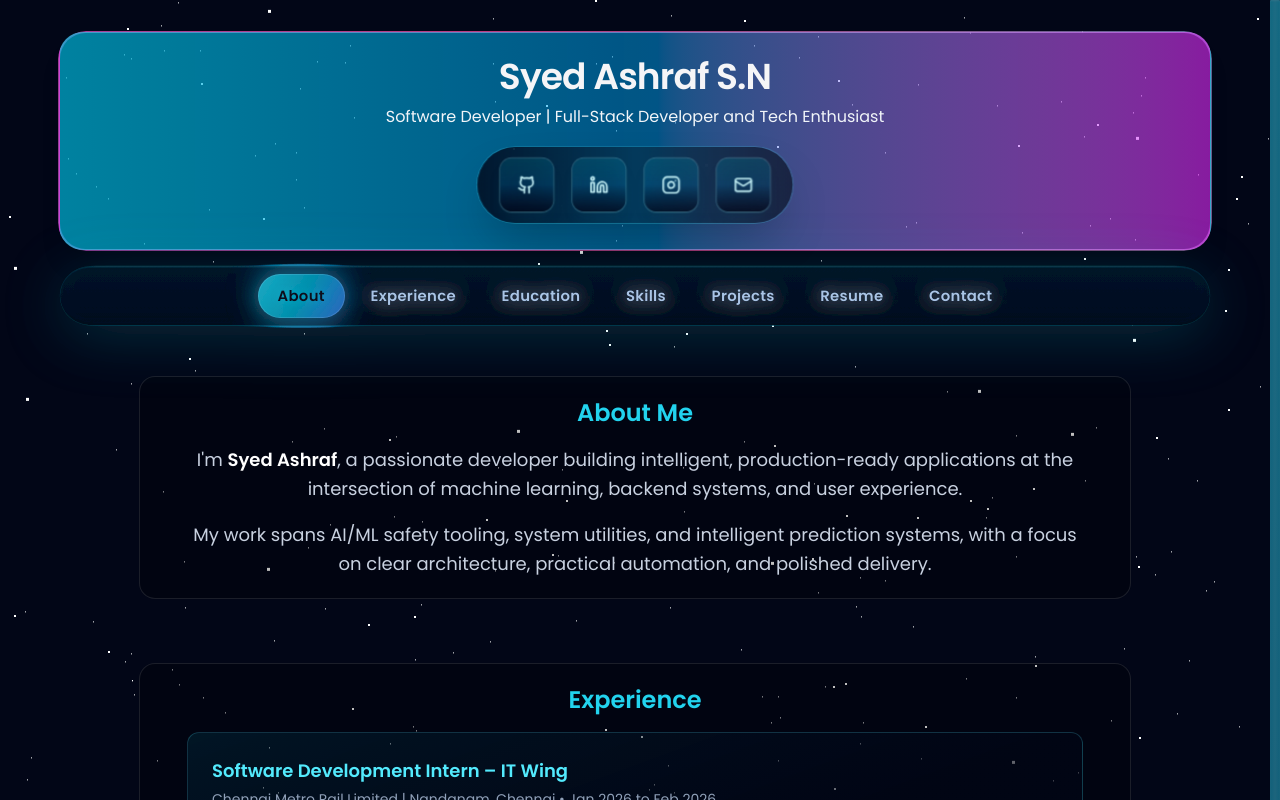
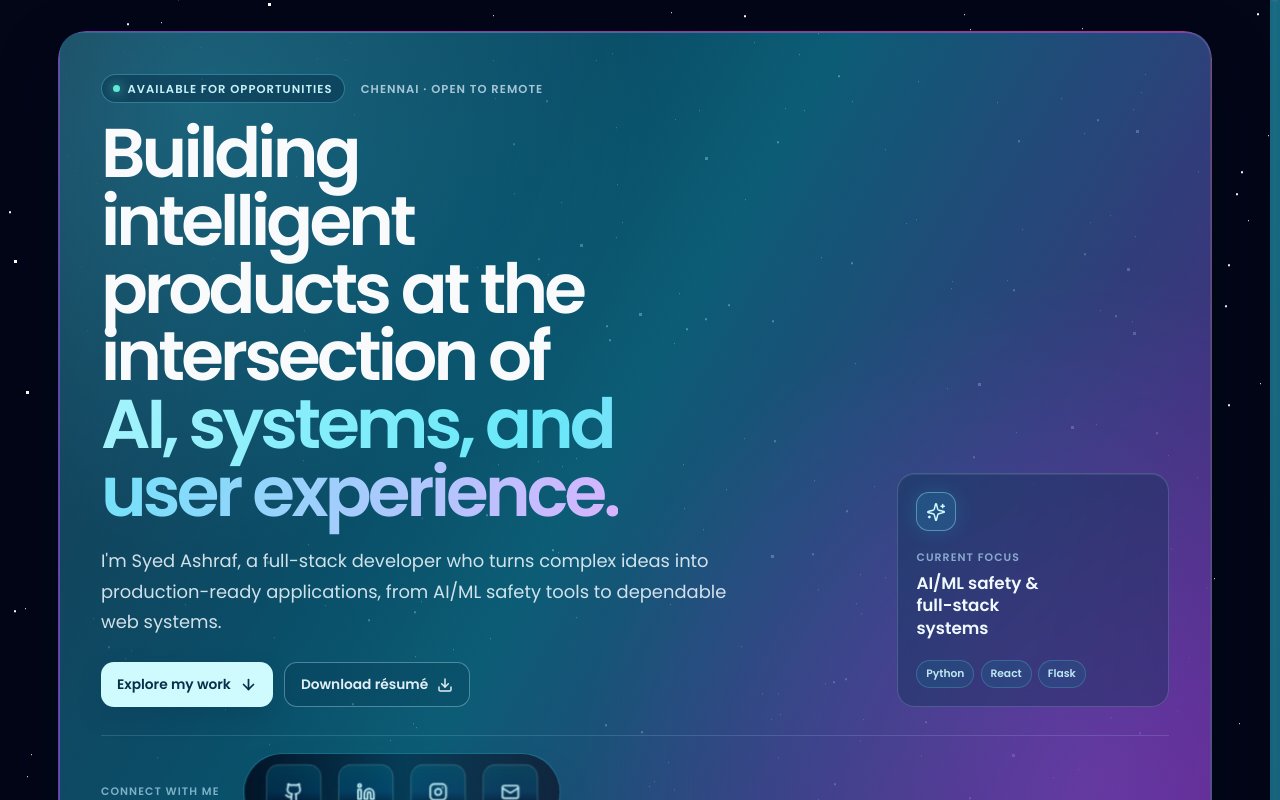
Before and after one commit to SyedAshraf49/Portfolio, a React (Vite) app: page / in a window 1280 px wide. Shown: the top 800 px of the page. Built offline with nearby package versions, Linux system fonts and the light colour scheme.

Commit message:
Enhance portfolio hero section

```diff
--- a/src/App.tsx
+++ b/src/App.tsx
@@ -1,9 +1,11 @@
-import { Section, Badge } from '@/components/common';
+import { Section } from '@/components/common';
+import { ArrowDown, Download, Sparkles } from 'lucide-react';
 import { CosmicParallaxBg } from '@/components/ui/parallax-cosmic-background';
 import HeroDock from '@/components/ui/dock';
 import AnimeScrollbar from '@/components/ui/anime-scrollbar';
 import { AnimatedHero } from '@/components/ui/animated-hero';
 import '@/components/ui/animated-hero.css';
+import '@/components/ui/portfolio-hero.css';
 import GooeyNav from './GooeyNav';
 import MagicBento from './MagicBento';
 import { useThemeSafe } from '@/hooks/useTheme';
@@ -42,16 +44,62 @@ export default function App() {
       <div className="relative z-10 flex flex-col min-h-screen">
         {/* Header */}
         <header>
-          <AnimatedHero className="mx-auto mt-4 flex w-[min(95%,72rem)] flex-col items-center gap-4 rounded-3xl border border-white/10 bg-gradient-to-r from-cyan-500/70 via-sky-500/50 to-fuchsia-500/60 p-6 text-center shadow-xl md:mt-8">
-            <div>
-              <h1 className="text-3xl font-semibold tracking-tight md:text-4xl">
-                Syed Ashraf S.N
-              </h1>
-              <p className="mt-2 text-sm text-slate-100 md:text-base">
-                Software Developer | Full-Stack Developer and Tech Enthusiast
-              </p>
+          <AnimatedHero className="portfolio-hero mx-auto mt-4 w-[min(95%,72rem)] rounded-3xl border border-white/10 shadow-xl md:mt-8">
+            <div className="portfolio-hero__content">
+              <div className="portfolio-hero__copy">
+                <div className="portfolio-hero__eyebrow">
+                  <span className="portfolio-hero__status">
+                    <span className="portfolio-hero__status-dot" aria-hidden="true" />
+                    Available for opportunities
+                  </span>
+                  <span className="portfolio-hero__location">Chennai · Open to remote</span>
+                </div>
+
+                <h1 className="portfolio-hero__title">
+                  Building intelligent products at the intersection of{' '}
+                  <span>AI, systems, and user experience.</span>
+                </h1>
+
+                <p className="portfolio-hero__description">
+                  I&apos;m Syed Ashraf, a full-stack developer who turns complex ideas into
+                  production-ready applications, from AI/ML safety tools to dependable web systems.
+                </p>
+
+                <div className="portfolio-hero__actions">
+                  <a className="portfolio-hero__action portfolio-hero__action--primary" href="#projects">
+                    Explore my work
+                    <ArrowDown aria-hidden="true" size={17} strokeWidth={2.4} />
+                  </a>
+                  <a
+                    className="portfolio-hero__action portfolio-hero__action--secondary"
+                    href="/resume/Syed Ashraf S N Resume.pdf"
+                    target="_blank"
+                    rel="noreferrer"
+                  >
+                    Download résumé
+                    <Download aria-hidden="true" size={16} strokeWidth={2.2} />
+                  </a>
+                </div>
+              </div>
+
+              <div className="portfolio-hero__signal" aria-label="Current technical focus">
+                <div className="portfolio-hero__signal-icon" aria-hidden="true">
+                  <Sparkles size={20} strokeWidth={1.8} />
+                </div>
+                <span className="portfolio-hero__signal-label">Current focus</span>
+                <strong>AI/ML safety &amp; full-stack systems</strong>
+                <div className="portfolio-hero__tags" aria-label="Primary technologies">
+                  <span>Python</span>
+                  <span>React</span>
+                  <span>Flask</span>
+                </div>
+              </div>
             </div>
-            <HeroDock />
+
+            <div className="portfolio-hero__socials">
+              <span className="portfolio-hero__socials-label">Connect with me</span>
+              <HeroDock />
+            </div>
           </AnimatedHero>
         </header>
 
--- /dev/null
+++ b/src/components/ui/portfolio-hero.css
@@ -0,0 +1,288 @@
+.portfolio-hero {
+  position: relative;
+  overflow: visible;
+  padding: clamp(1.35rem, 3.2vw, 2.75rem);
+  background:
+    radial-gradient(circle at 12% 8%, rgba(34, 211, 238, 0.22), transparent 35%),
+    radial-gradient(circle at 90% 90%, rgba(168, 85, 247, 0.3), transparent 40%),
+    linear-gradient(120deg, rgba(8, 47, 73, 0.96), rgba(14, 116, 144, 0.78) 48%, rgba(88, 28, 135, 0.9));
+  box-shadow: 0 1.5rem 4rem rgba(2, 12, 28, 0.28);
+}
+
+.portfolio-hero::after {
+  content: '';
+  position: absolute;
+  inset: 0;
+  pointer-events: none;
+  border-radius: inherit;
+  background: linear-gradient(120deg, rgba(255, 255, 255, 0.1), transparent 35%, rgba(255, 255, 255, 0.04));
+  opacity: 0.75;
+}
+
+.portfolio-hero__content,
+.portfolio-hero__socials {
+  position: relative;
+  z-index: 1;
+}
+
+.portfolio-hero__content {
+  display: grid;
+  grid-template-columns: minmax(0, 1fr) minmax(14rem, 17rem);
+  align-items: end;
+  gap: clamp(1.5rem, 5vw, 4rem);
+}
+
+.portfolio-hero__copy {
+  max-width: 48rem;
+}
+
+.portfolio-hero__eyebrow {
+  display: flex;
+  flex-wrap: wrap;
+  align-items: center;
+  gap: 0.65rem 1rem;
+  margin-bottom: 1rem;
+  color: rgba(224, 242, 254, 0.85);
+  font-size: 0.72rem;
+  font-weight: 700;
+  letter-spacing: 0.09em;
+  line-height: 1.4;
+  text-transform: uppercase;
+}
+
+.portfolio-hero__status,
+.portfolio-hero__location {
+  display: inline-flex;
+  align-items: center;
+  min-height: 1.75rem;
+  border-radius: 999px;
+}
+
+.portfolio-hero__status {
+  gap: 0.45rem;
+  padding: 0.35rem 0.7rem;
+  color: rgba(207, 250, 254, 0.96);
+  background: rgba(8, 47, 73, 0.48);
+  border: 1px solid rgba(103, 232, 249, 0.35);
+}
+
+.portfolio-hero__status-dot {
+  width: 0.45rem;
+  height: 0.45rem;
+  border-radius: 50%;
+  background: #5eead4;
+  box-shadow: 0 0 0.7rem rgba(94, 234, 212, 0.9);
+}
+
+.portfolio-hero__location {
+  color: rgba(224, 242, 254, 0.72);
+}
+
+.portfolio-hero__title {
+  max-width: 12ch;
+  margin: 0;
+  color: #f8fafc;
+  font-size: clamp(2.35rem, 5.4vw, 4.5rem);
+  font-weight: 700;
+  letter-spacing: -0.055em;
+  line-height: 0.98;
+  text-wrap: balance;
+}
+
+.portfolio-hero__title span {
+  display: inline;
+  color: transparent;
+  background: linear-gradient(105deg, #a5f3fc 0%, #67e8f9 43%, #d8b4fe 100%);
+  background-clip: text;
+  -webkit-background-clip: text;
+}
+
+.portfolio-hero__description {
+  max-width: 40rem;
+  margin: 1.3rem 0 0;
+  color: rgba(240, 249, 255, 0.86);
+  font-size: clamp(0.95rem, 1.5vw, 1.12rem);
+  line-height: 1.7;
+}
+
+.portfolio-hero__actions {
+  display: flex;
+  flex-wrap: wrap;
+  gap: 0.7rem;
+  margin-top: 1.5rem;
+}
+
+.portfolio-hero__action {
+  display: inline-flex;
+  align-items: center;
+  justify-content: center;
+  gap: 0.55rem;
+  min-height: 2.85rem;
+  padding: 0.72rem 1rem;
+  border-radius: 0.8rem;
+  font-size: 0.86rem;
+  font-weight: 700;
+  line-height: 1;
+  text-decoration: none;
+  transition: transform 180ms cubic-bezier(0.23, 1, 0.32, 1), box-shadow 180ms ease, background 180ms ease, border-color 180ms ease;
+}
+
+.portfolio-hero__action:hover,
+.portfolio-hero__action:focus-visible {
+  transform: translateY(-2px);
+}
+
+.portfolio-hero__action:active {
+  transform: translateY(0) scale(0.97);
+}
+
+.portfolio-hero__action--primary {
+  color: #082f49;
+  background: #cffafe;
+  box-shadow: 0 0.65rem 1.5rem rgba(8, 47, 73, 0.2);
+}
+
+.portfolio-hero__action--primary:hover,
+.portfolio-hero__action--primary:focus-visible {
+  background: #ecfeff;
+  box-shadow: 0 0.8rem 1.75rem rgba(8, 47, 73, 0.32);
+}
+
+.portfolio-hero__action--secondary {
+  color: rgba(240, 249, 255, 0.94);
+  background: rgba(8, 47, 73, 0.22);
+  border: 1px solid rgba(186, 230, 253, 0.38);
+}
+
+.portfolio-hero__action--secondary:hover,
+.portfolio-hero__action--secondary:focus-visible {
+  background: rgba(8, 47, 73, 0.45);
+  border-color: rgba(186, 230, 253, 0.7);
+}
+
+.portfolio-hero__signal {
+  display: flex;
+  flex-direction: column;
+  align-items: flex-start;
+  min-height: 12rem;
+  padding: 1.15rem;
+  border: 1px solid rgba(186, 230, 253, 0.2);
+  border-radius: 1.1rem;
+  background: rgba(8, 47, 73, 0.34);
+  box-shadow: inset 0 1px 0 rgba(255, 255, 255, 0.08);
+  backdrop-filter: blur(0.8rem);
+}
+
+.portfolio-hero__signal-icon {
+  display: grid;
+  place-items: center;
+  width: 2.45rem;
+  height: 2.45rem;
+  margin-bottom: 1.15rem;
+  color: #cffafe;
+  border: 1px solid rgba(165, 243, 252, 0.4);
+  border-radius: 0.8rem;
+  background: rgba(34, 211, 238, 0.14);
+  box-shadow: 0 0 1.25rem rgba(34, 211, 238, 0.16);
+}
+
+.portfolio-hero__signal-label,
+.portfolio-hero__socials-label {
+  color: rgba(186, 230, 253, 0.65);
+  font-size: 0.68rem;
+  font-weight: 700;
+  letter-spacing: 0.1em;
+  text-transform: uppercase;
+}
+
+.portfolio-hero__signal strong {
+  max-width: 14ch;
+  margin-top: 0.35rem;
+  color: #f0f9ff;
+  font-size: 1.05rem;
+  line-height: 1.35;
+}
+
+.portfolio-hero__tags {
+  display: flex;
+  flex-wrap: wrap;
+  gap: 0.4rem;
+  margin-top: auto;
+  padding-top: 1.25rem;
+}
+
+.portfolio-hero__tags span {
+  padding: 0.32rem 0.55rem;
+  color: rgba(207, 250, 254, 0.9);
+  border: 1px solid rgba(103, 232, 249, 0.22);
+  border-radius: 999px;
+  background: rgba(14, 116, 144, 0.22);
+  font-size: 0.67rem;
+  font-weight: 600;
+}
+
+.portfolio-hero__socials {
+  display: flex;
+  align-items: center;
+  gap: 1rem;
+  margin-top: 1.75rem;
+  padding-top: 1rem;
+  border-top: 1px solid rgba(186, 230, 253, 0.16);
+}
+
+.portfolio-hero__socials .relative.w-full {
+  width: auto;
+  flex: 0 1 auto;
+}
+
+@media (max-width: 760px) {
+  .portfolio-hero {
+    padding: 1.35rem;
+  }
+
+  .portfolio-hero__content {
+    grid-template-columns: 1fr;
+    gap: 1.35rem;
+  }
+
+  .portfolio-hero__title {
+    max-width: 14ch;
+    font-size: clamp(2.2rem, 10vw, 3.45rem);
+  }
+
+  .portfolio-hero__description {
+    line-height: 1.6;
+  }
+
+  .portfolio-hero__signal {
+    min-height: auto;
+  }
+
+  .portfolio-hero__socials {
+    align-items: flex-start;
+    flex-direction: column;
+    gap: 0.65rem;
+  }
+}
+
+@media (max-width: 420px) {
+  .portfolio-hero__eyebrow {
+    align-items: flex-start;
+    flex-direction: column;
+    gap: 0.5rem;
+  }
+
+  .portfolio-hero__actions {
+    flex-direction: column;
+  }
+
+  .portfolio-hero__action {
+    width: 100%;
+  }
+}
+
+@media (prefers-reduced-motion: reduce) {
+  .portfolio-hero__action {
+    transition: none;
+  }
+}
```
